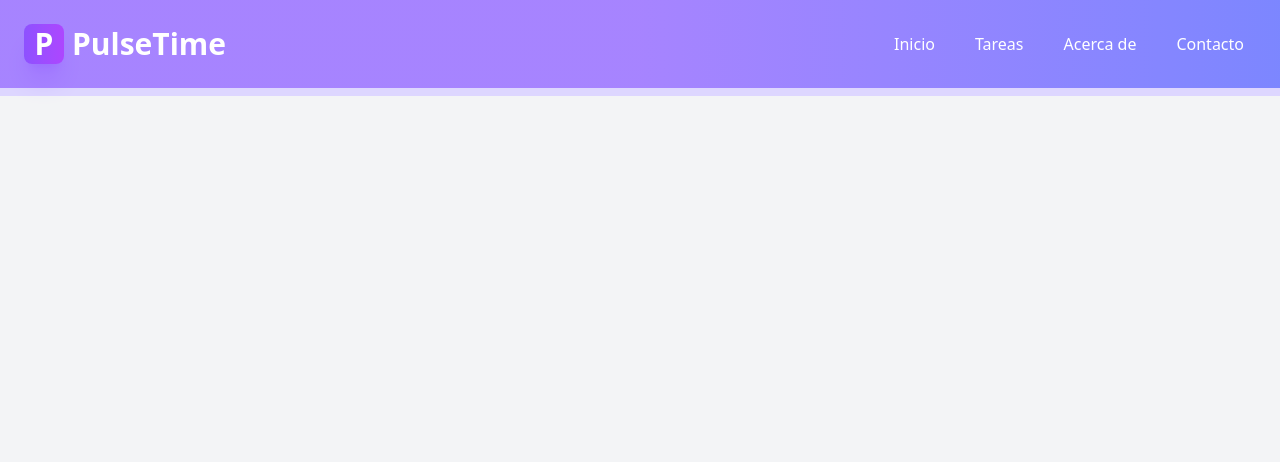
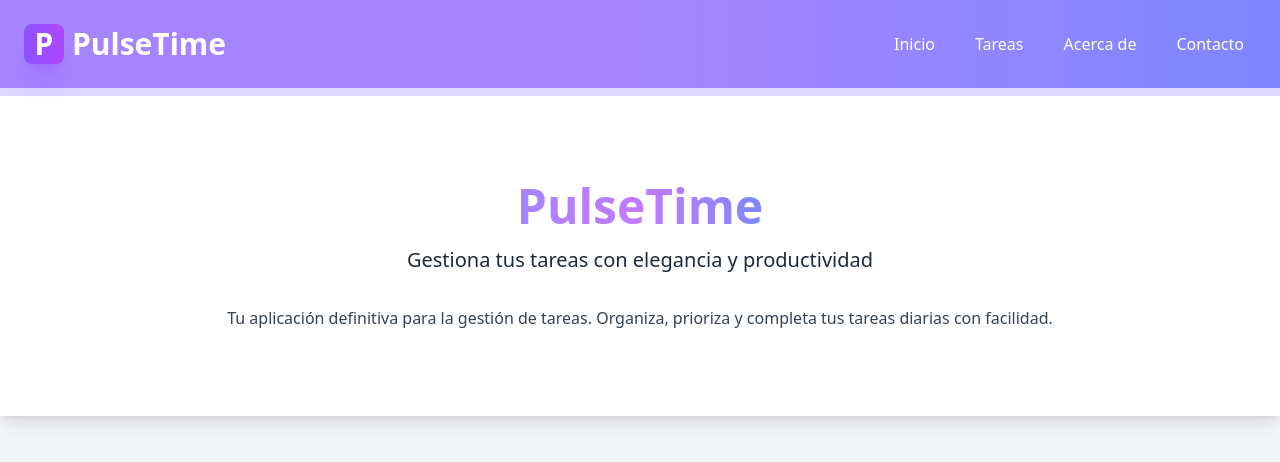
Before and after one commit to maguzdev/PulseTime, a Vue app: page / in a window 1280 px wide. Shown: the top 462 px of the page. Built offline with nearby package versions, Linux system fonts and the light colour scheme.

Commit message:
Agregar componente Hero y actualizar App.vue para incluirlo

```diff
--- a/src/App.vue
+++ b/src/App.vue
@@ -1,11 +1,15 @@
 <script setup>
 	// Componentes
 	import Header from "@/components/Header.vue";
+	import Hero from "@/components/Hero.vue";
 </script>
 
 <template>
 	<div>
+		<!-- Header -->
 		<Header />
+		<!-- Hero Section -->
+		<Hero />
 	</div>
 </template>
 
--- /dev/null
+++ b/src/components/Hero.vue
@@ -0,0 +1,20 @@
+<template>
+	<section>
+		<div
+			class="bg-white flex flex-col h-80 shadow-lg justify-center items-center text-center"
+		>
+			<h1
+				class="text-5xl font-bold bg-linear-to-r from-violet-400 via-purple-400 to-indigo-400 bg-clip-text text-transparent mb-4"
+			>
+				PulseTime
+			</h1>
+			<p class="text-xl text-gray-800 mb-8">
+				Gestiona tus tareas con elegancia y productividad
+			</p>
+			<p class="text-gray-700">
+				Tu aplicación definitiva para la gestión de tareas. Organiza,
+				prioriza y completa tus tareas diarias con facilidad.
+			</p>
+		</div>
+	</section>
+</template>
```
